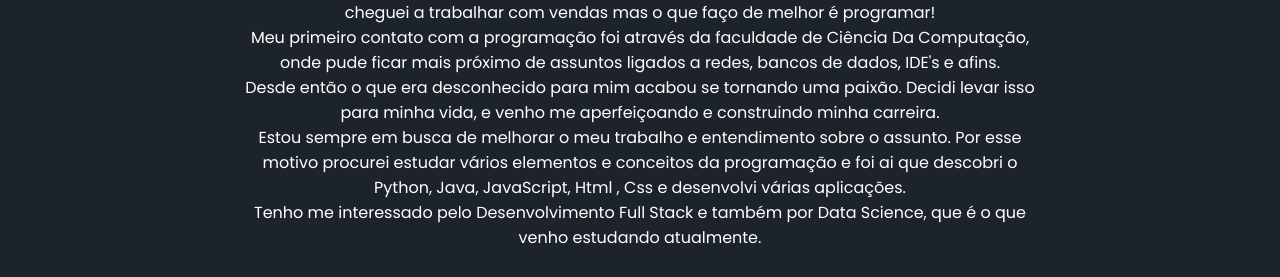
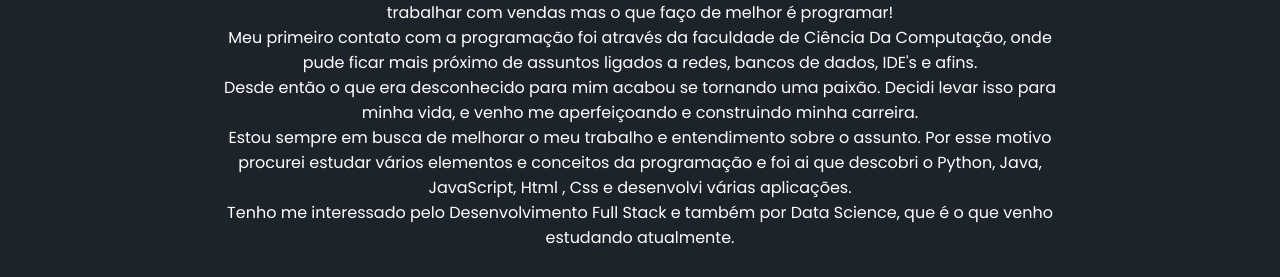
Before and after one commit to Leocbm/Portifolio, a plain HTML site: page sobre.html in a window 1280 px wide. Shown: the part 318-595 px from the top of the page. Drawn offline with Linux system fonts and the light colour scheme.

Commit message:
Organizando espaçamento de paragrafos

```diff
--- a/sobre.html
+++ b/sobre.html
@@ -27,20 +27,20 @@
             <h2>Oi, me chamo</h2>
             <h1>Leonardo Cunha</h1>
         </div>
-        <div id="sobre">
+        <div class="sobre">
             <p>Tenho 21 anos, nasci em Brasília e sou graduando de ciência da computação (trancado). Já cheguei a trabalhar com vendas mas o que faço de melhor é programar!</p>
             <p>Meu primeiro contato com a programação foi através da faculdade de Ciência Da Computação, onde pude ficar mais próximo de assuntos ligados a redes, bancos de dados, IDE's e afins.</p>
             <p>Desde então o que era desconhecido para mim acabou se tornando uma paixão. Decidi levar isso para minha vida, e venho me aperfeiçoando e construindo minha carreira.</p>
             <p>Estou sempre em busca de melhorar o meu trabalho e entendimento sobre o assunto. Por esse motivo procurei estudar vários elementos e conceitos da programação e foi ai que descobri o Python, Java, JavaScript, Html , Css e desenvolvi várias aplicações.</p>
             <p>Tenho me interessado pelo Desenvolvimento Full Stack e também por Data Science, que é o que venho estudando atualmente.
         </div>
-        <div class="form">
+        <!-- <div class="form">
             <div><p>deixe seu contato!</p></div>
             <form action="">
                 <input type="text" placeholder="Seu melhor email :)">
                 <button>Enviar!</button>
             </form>
-        </div>
+        </div> -->
     </section>
     <footer>
         <img src="img/Z-logo.png" width="7%">
--- a/style.css
+++ b/style.css
@@ -202,11 +202,12 @@ headera{
     color: #FFFFFF;
 }
 
-#sobre p{
-    max-width: 800px;
+.sobre p{
+    max-width: 850px;
     margin: 0 auto;
     font-weight: 400;
     color: var(--branco-principal);
+
 }
 .form{
     width: 40%;
```
